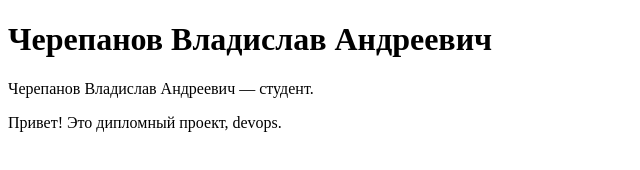
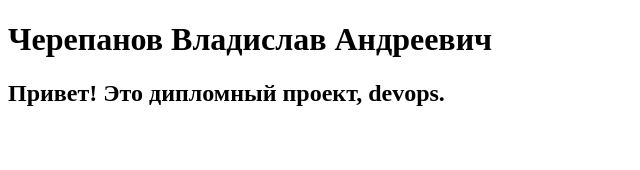
Before and after one commit to plusvaldis/simple-nginx-dev, a plain HTML site: page static/index.html in a window 1280 px wide. Shown: the whole page, without its empty margins (0-640 px from the left). Drawn offline with Linux system fonts and the light colour scheme.

Commit message:
Update index.html
add

```diff
--- a/static/index.html
+++ b/static/index.html
@@ -1,18 +1,14 @@
 <!DOCTYPE html>
-<html>
+<html lang="en">
 <head>
-  <meta charset="utf-8">
-  <title>Черепанов Владислав Андреевич</title>
+    <meta charset="UTF-8">
+    <meta name="viewport" content="width=device-width, initial-scale=1.0">
+    <title>Дипломный проект</title>
 </head>
 <body>
+    <h1>Черепанов Владислав Андреевич </h1>
 
-<h1>Черепанов Владислав Андреевич</h1>
-<p>
-    Черепанов Владислав Андреевич — студент.
-  </p>
-<p>
-  Привет! Это дипломный проект, devops.
-</p>
+    <h2> Привет! Это дипломный проект, devops. </h2>
 
 </body>
 </html>
```
